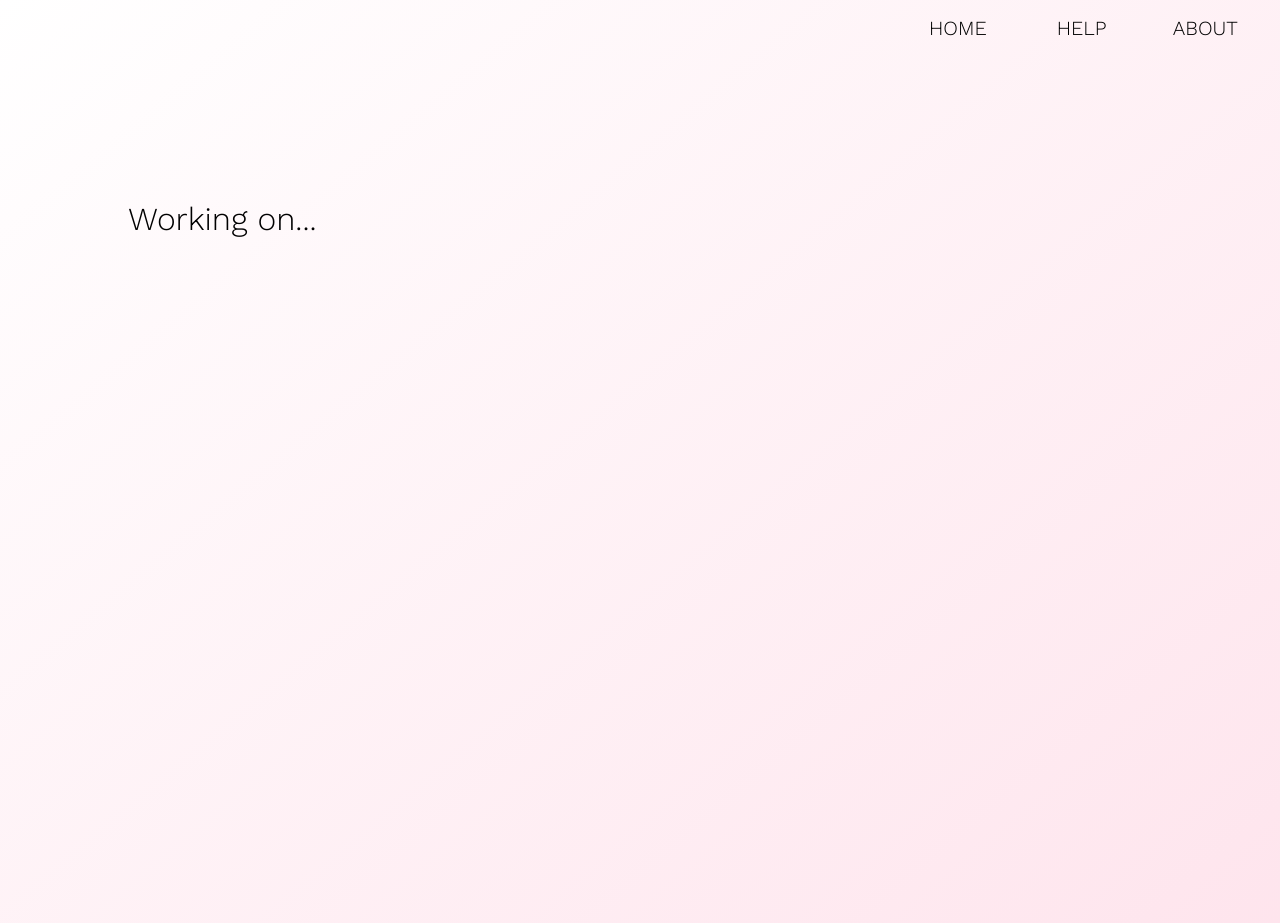
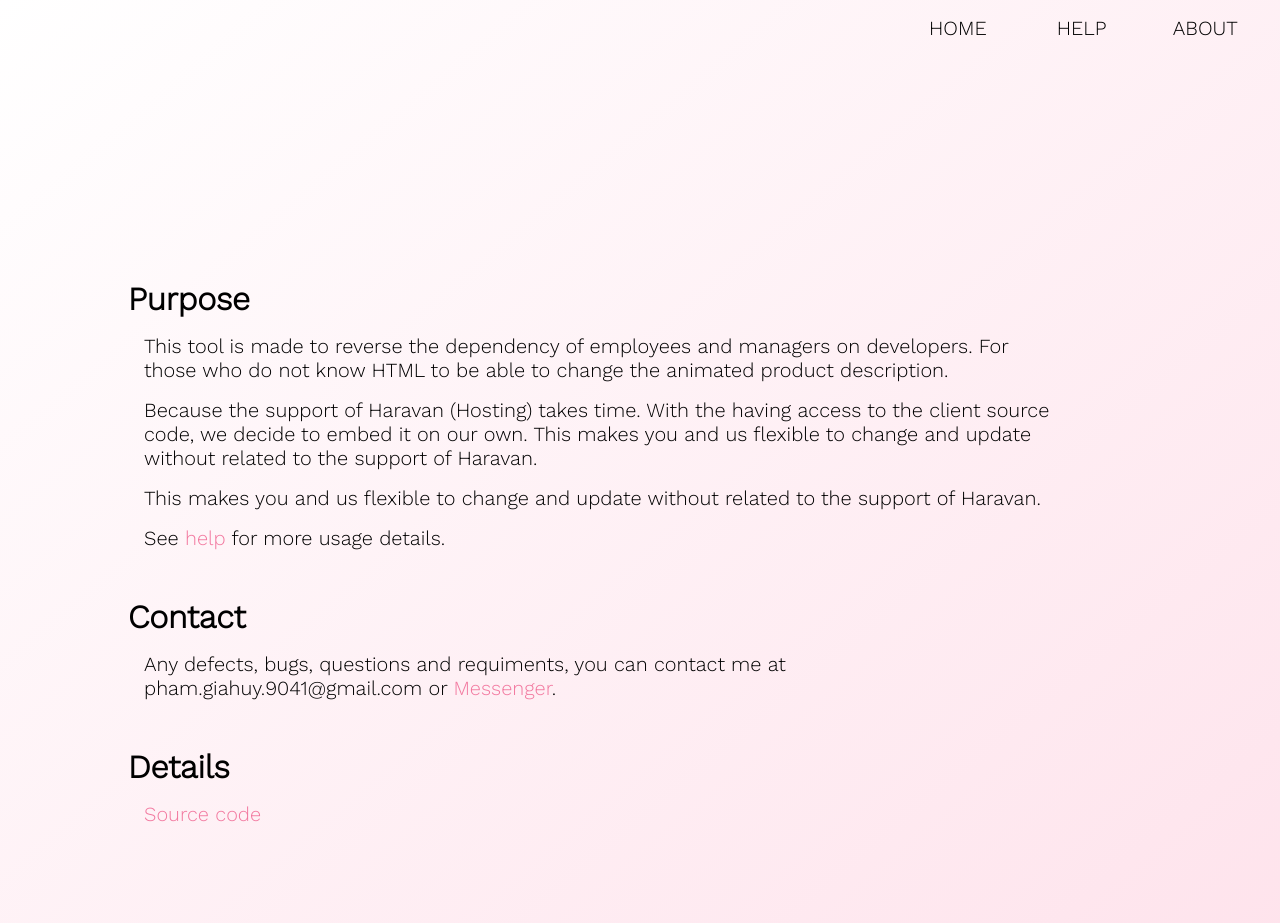
Before and after one commit to phamgiahuy0501/thefrecklestudios-content-generator, a website: page views/pages/about.htm in a window 1280 px wide. Shown: the top 923 px of the page. Drawn offline with nearby package versions, Linux system fonts and the light colour scheme.

Commit message:
Update about page

```diff
--- a/views/pages/about.htm
+++ b/views/pages/about.htm
@@ -11,7 +11,47 @@
 <body>
     <header></header>
     <div class="container about">
-        Working on...
+        <div class="content-container">
+            <div class="title">
+                Purpose
+            </div>
+            <div class="content-item">
+                This tool is made to reverse the dependency of employees and managers on developers. For those who do
+                not know HTML to be
+                able to change the animated product description.
+            </div>
+            <div class="content-item">
+                Because the support of Haravan (Hosting) takes time. With the having access to the client source code,
+                we decide to embed it on our own. This makes you and us flexible to change and update without related to
+                the support of Haravan.
+            </div>
+            <div class="content-item">
+                This makes you and us flexible to change and update without related to
+                the support of Haravan.
+            </div>
+            <div class="content-item">
+                See <a href="./help.htm">help</a> for more usage details.
+            </div>
+        </div>
+        <div class="content-container">
+            <div class="title">
+                Contact
+            </div>
+            <div class="content-item">
+                Any defects, bugs, questions and requiments, you can contact me at pham.giahuy.9041@gmail.com or <a
+                    href="https://www.messenger.com/t/100005877490365" target="_blank"
+                    rel="noopener noreferrer">Messenger</a>.
+            </div>
+        </div>
+        <div class="content-container">
+            <div class="title">
+                Details
+            </div>
+            <div class="content-item">
+                <a href="https://github.com/phamgiahuy0501/thefrecklestudios-content-generator" target="_blank"
+                    rel="noopener noreferrer">Source code</a>
+            </div>
+        </div>
     </div>
     <footer></footer>
 
--- a/views/style/page/_about.scss
+++ b/views/style/page/_about.scss
@@ -1,5 +1,25 @@
 .container.about {
-    font-size: 2rem;
-    height: 100vh;
-    margin: 0 10%;
+    height: 80vh;
+    margin: 15rem 10% 0 10%;
+    .content-container {
+        margin: 3rem 0;
+        .title {
+            font-size: 2rem;
+            font-weight: bold;
+            margin: 1rem 0;
+        }
+        .content-item {
+            font-size: 1.25rem;
+            margin: 1rem 10% 1rem 1rem;
+            a {
+                color: $color-3;
+                text-decoration: none;
+                transition: opacity 0.4s linear;
+                &:hover {
+                    opacity: 0.5;
+                    text-shadow: $shadow-1;
+                }
+            }
+        }
+    }
 }
--- a/views/style/page/_help.scss
+++ b/views/style/page/_help.scss
@@ -1,7 +1,7 @@
 .container.help {
     display: flex;
     flex-flow: column;
-    margin-bottom: 4rem;
+    margin-bottom: 35rem;
 
     .title {
         font-size: 2.25rem;
```
Also changed, not shown: style.css.
